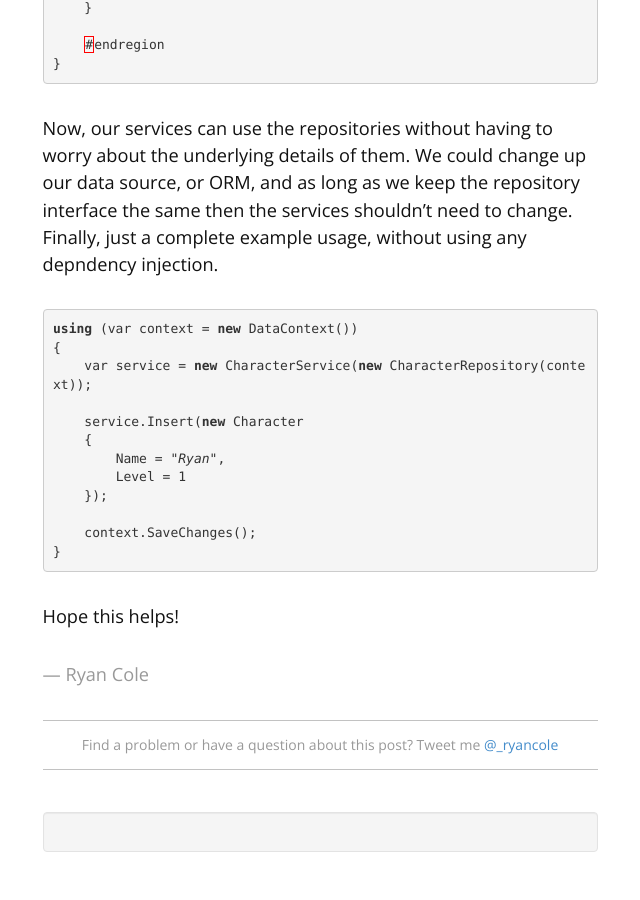
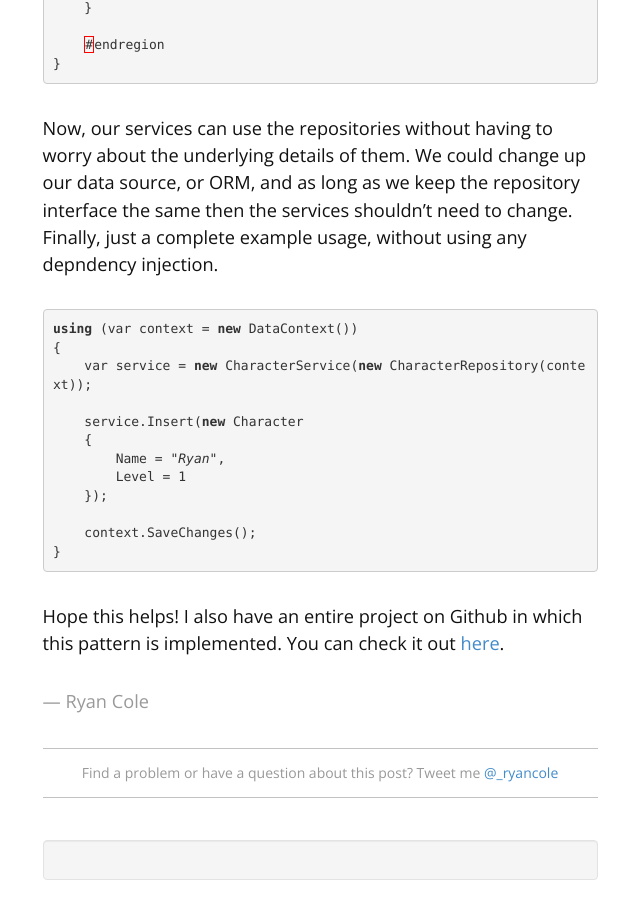
Before and after one commit to ryancole/ryancole.github.com, a Jekyll site: the page built from _posts/2014-01-25-entity-framework-repository-pattern.md, in a window 1280 px wide and 900 px high, scrolled down 5000 px. Shown: the whole window, without its empty margins (320-960 px from the left). Built offline with Jekyll 4.4.1, drawn with Linux system fonts in a browser that asks for light colours; comment, search, counter and statistics services are not loaded; before the commit the page ends 5872 px from its top, so only the background shows below that.

Commit message:
add project ref

```diff
--- a/_posts/2014-01-25-entity-framework-repository-pattern.md
+++ b/_posts/2014-01-25-entity-framework-repository-pattern.md
@@ -152,4 +152,4 @@ using (var context = new DataContext())
 }
 {% endhighlight %}
 
-Hope this helps!
+Hope this helps! I also have an entire project on Github in which this pattern is implemented. You can check it out [here](https://github.com/ryancole/Warcraft).
```
